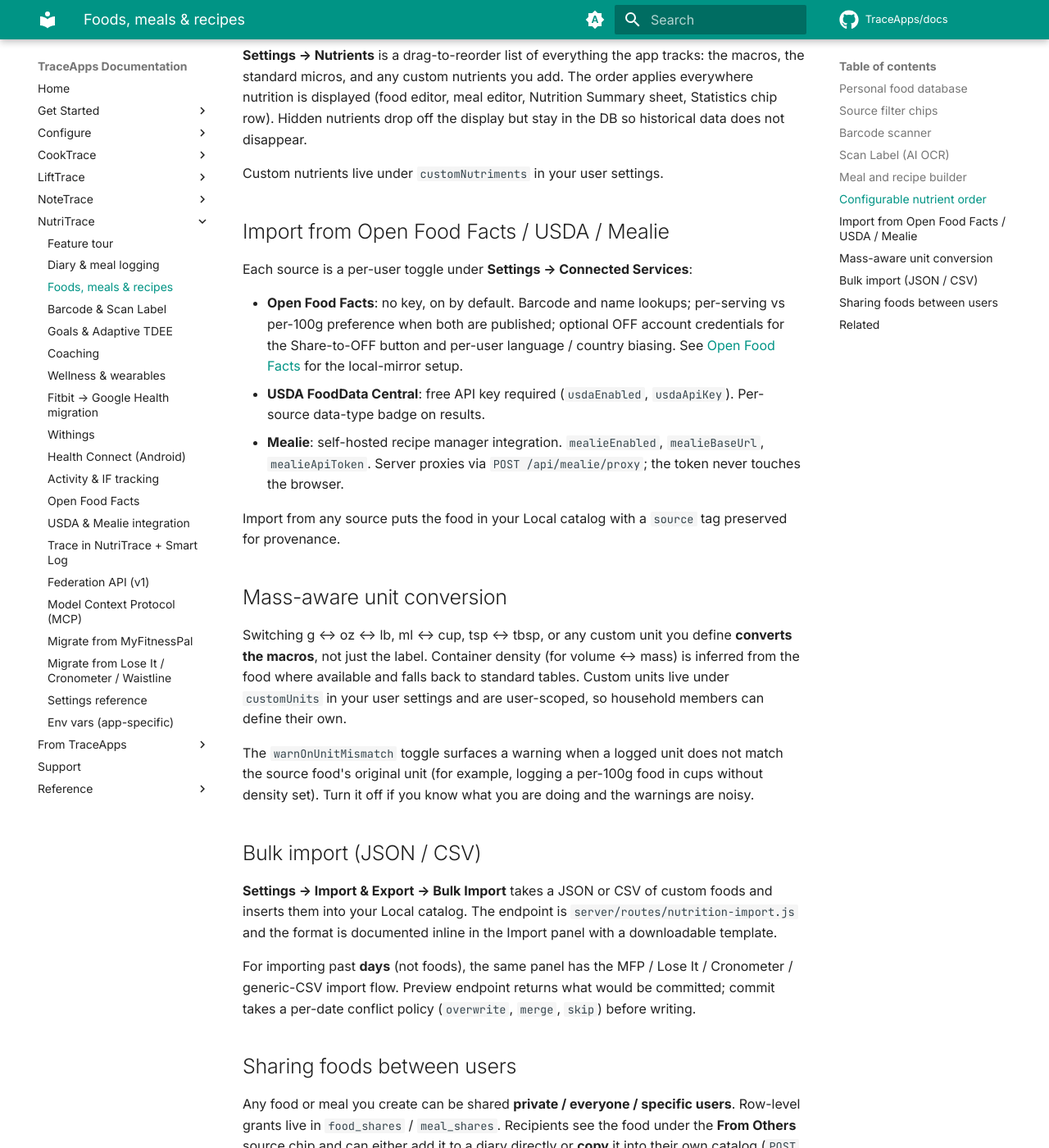
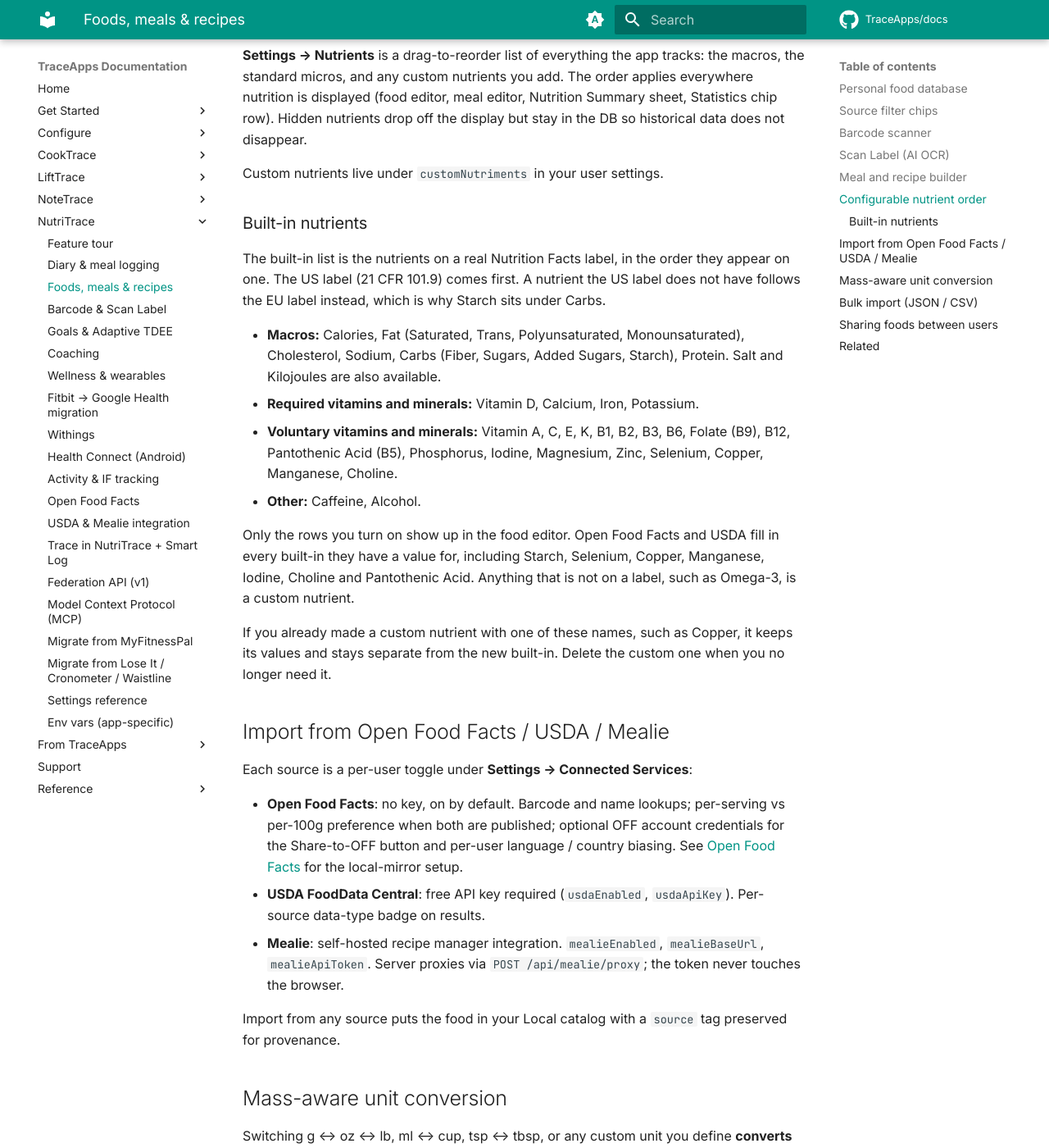
Before and after one commit to TraceApps/docs, an MkDocs documentation site: the page built from docs/nutritrace/foods.md, in a window 1280 px wide and 1400 px high, scrolled down 2842 px. Shown: the whole window at 82% size. Built offline with MkDocs 1.6.1 and Material for MkDocs 9.7.7, drawn with Linux system fonts in a browser that asks for light colours; comment, search, counter and statistics services are not loaded.

Commit message:
NutriTrace and CookTrace: built-in nutrients follow the Nutrition Facts label (TraceApps/nutritrace#281)

```diff
--- a/docs/nutritrace/foods.md
+++ b/docs/nutritrace/foods.md
@@ -57,6 +57,19 @@ Copy, share, and favorite behavior mirrors foods exactly.
 
 Custom nutrients live under `customNutriments` in your user settings.
 
+### Built-in nutrients
+
+The built-in list is the nutrients on a real Nutrition Facts label, in the order they appear on one. The US label (21 CFR 101.9) comes first. A nutrient the US label does not have follows the EU label instead, which is why Starch sits under Carbs.
+
+- **Macros:** Calories, Fat (Saturated, Trans, Polyunsaturated, Monounsaturated), Cholesterol, Sodium, Carbs (Fiber, Sugars, Added Sugars, Starch), Protein. Salt and Kilojoules are also available.
+- **Required vitamins and minerals:** Vitamin D, Calcium, Iron, Potassium.
+- **Voluntary vitamins and minerals:** Vitamin A, C, E, K, B1, B2, B3, B6, Folate (B9), B12, Pantothenic Acid (B5), Phosphorus, Iodine, Magnesium, Zinc, Selenium, Copper, Manganese, Choline.
+- **Other:** Caffeine, Alcohol.
+
+Only the rows you turn on show up in the food editor. Open Food Facts and USDA fill in every built-in they have a value for, including Starch, Selenium, Copper, Manganese, Iodine, Choline and Pantothenic Acid. Anything that is not on a label, such as Omega-3, is a custom nutrient.
+
+If you already made a custom nutrient with one of these names, such as Copper, it keeps its values and stays separate from the new built-in. Delete the custom one when you no longer need it.
+
 ## Import from Open Food Facts / USDA / Mealie
 
 Each source is a per-user toggle under **Settings → Connected Services**:
```
Also changed, not shown: docs/cooktrace/recipes.md (+1 -1 lines), docs/cooktrace/settings.md (+1 -1 lines).
